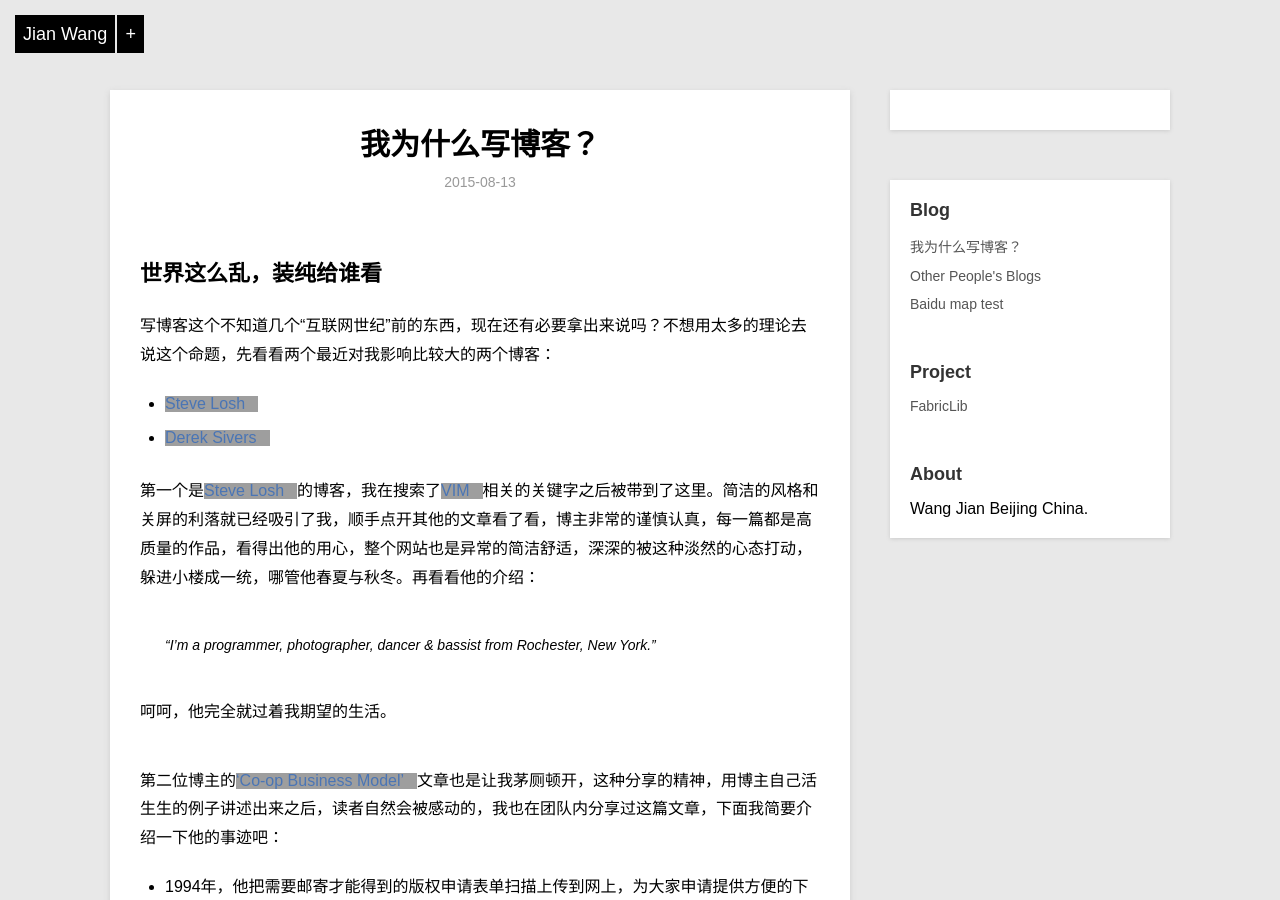
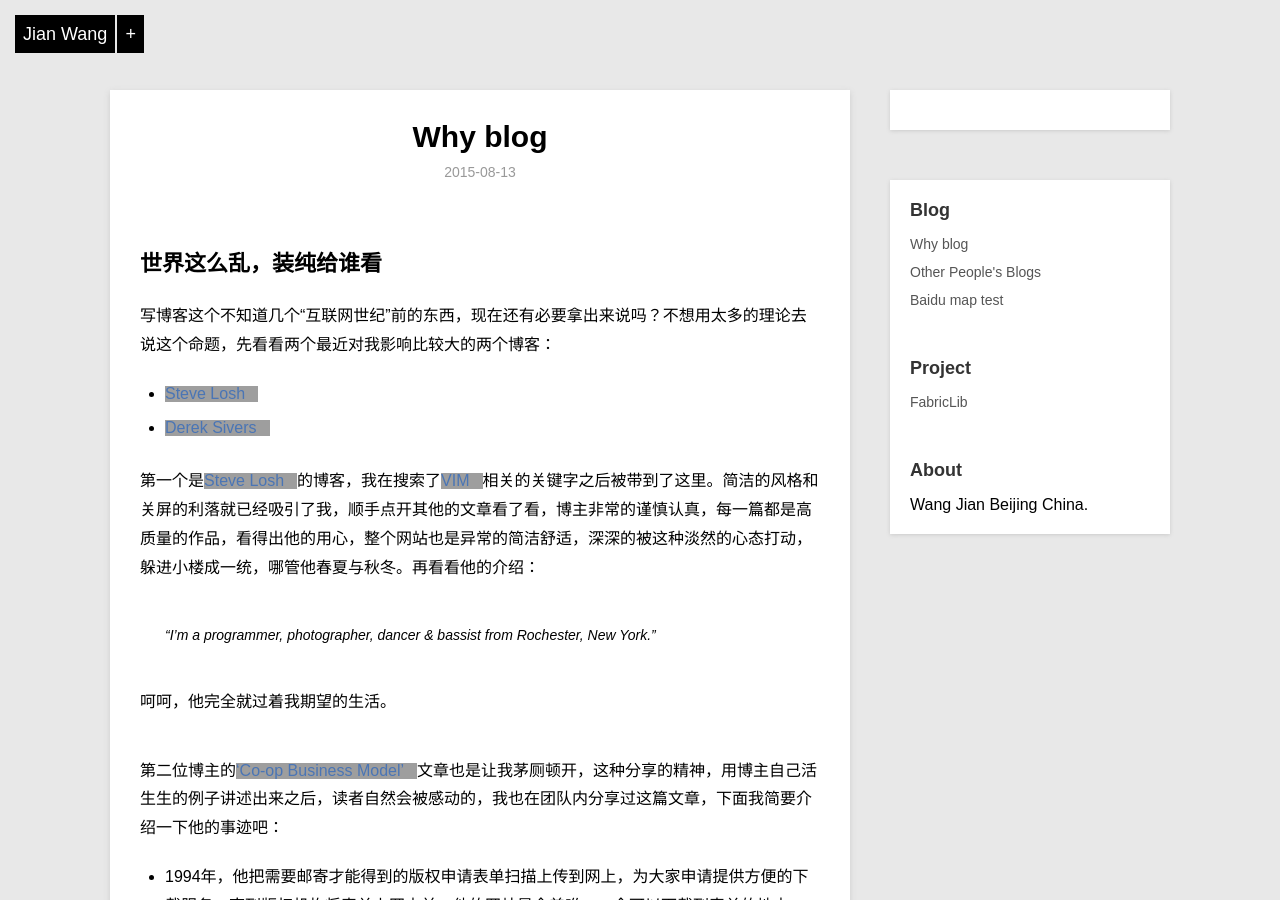
Before and after one commit to JuuW/blog, a Jekyll site: the page built from _posts/blog/2015-08-13-first.md, in a window 1280 px wide and 900 px high, cut to the strip 0-900 px from the top of the window. Built offline with Jekyll 4.4.1, drawn with Linux system fonts in a browser that asks for light colours; grey boxes are pictures that could not be loaded.

Commit message:
Update 2015-08-13-first.md

```diff
--- a/_posts/blog/2015-08-13-first.md
+++ b/_posts/blog/2015-08-13-first.md
@@ -1,6 +1,6 @@
 ---
 layout:     post
-title:      我为什么写博客？
+title:      Why blog
 category: blog
 description: 写博客这个这么古老的行为，还有必要拿出来说吗，我看有。
 ---
```
